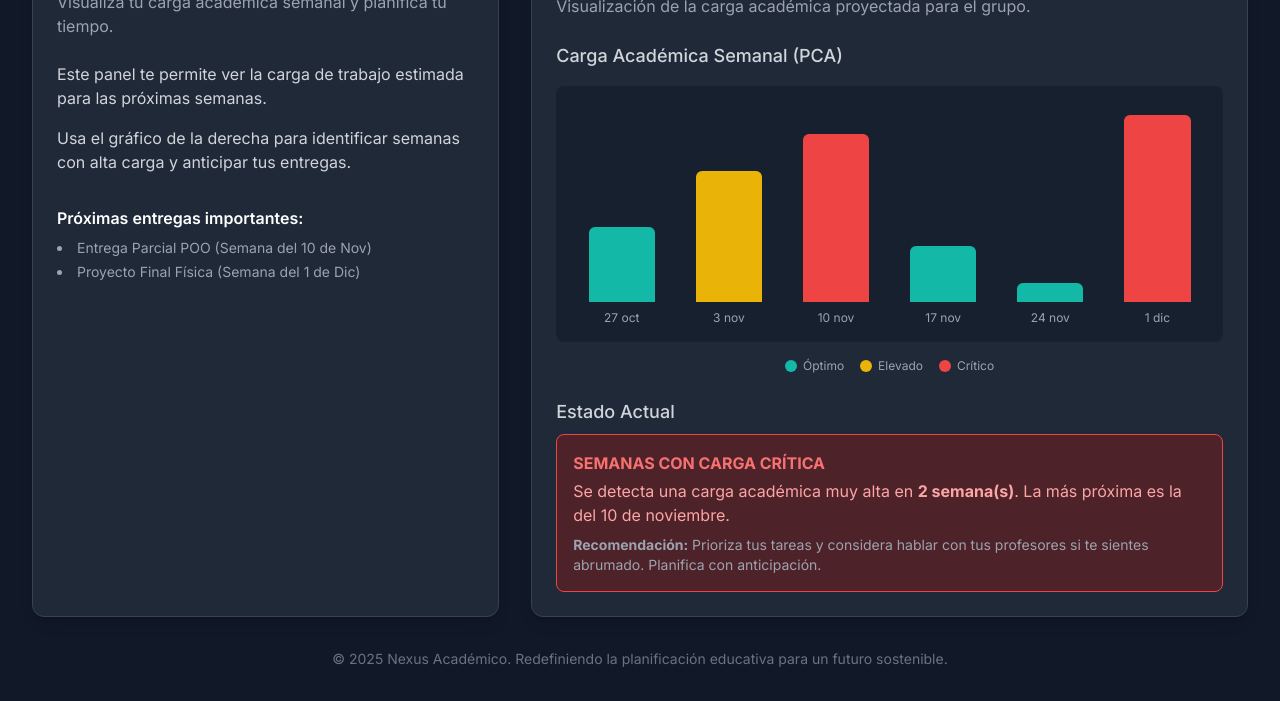
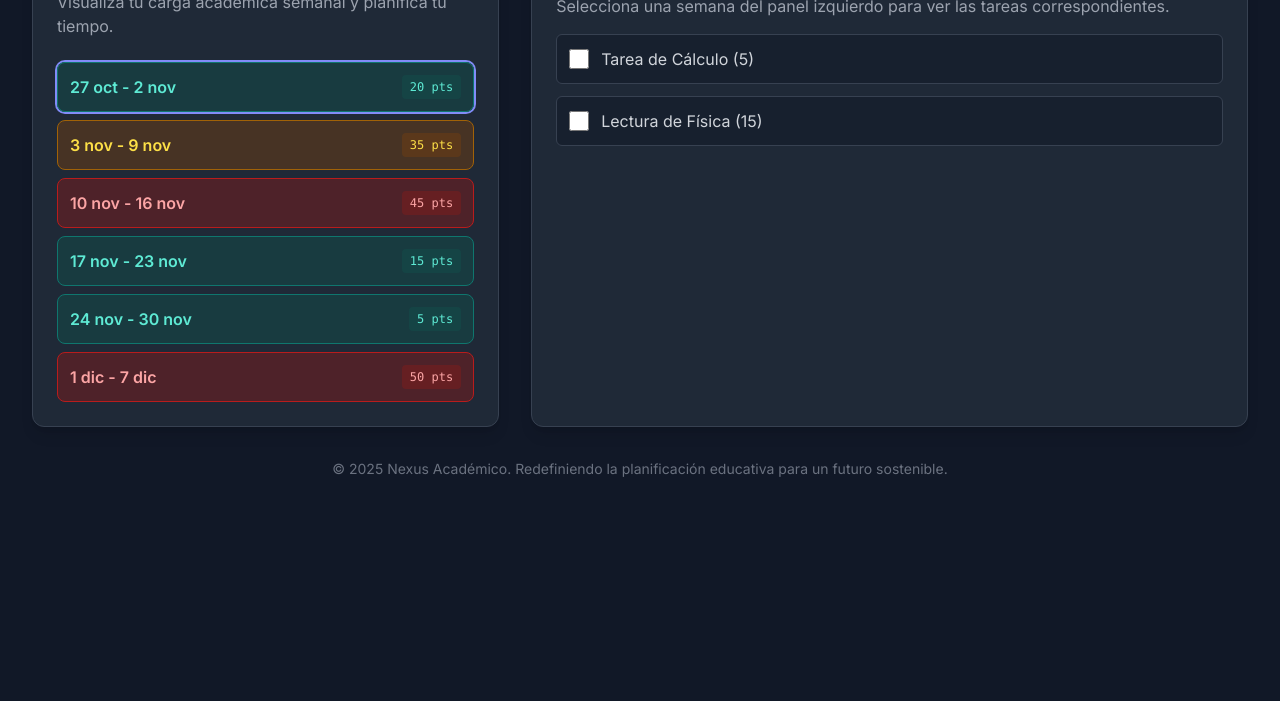
Before and after one commit to NotJavas/Hackathon, a plain HTML site: page src/pages/StudentPanel.html in a window 1280 px wide. Shown: the part 207-908 px from the top of the page. After the commit the page ends 800 px from the top, so only its background shows below. Drawn offline with nearby package versions, Linux system fonts and the light colour scheme.

Commit message:
cambiazo

```diff
--- a/src/pages/StudentPanel.html
+++ b/src/pages/StudentPanel.html
@@ -66,44 +66,18 @@
             <div class="lg:col-span-2 card p-6 shadow-lg">
                 <h2 class="text-xl font-semibold mb-1 text-white">Panel del Alumno</h2>
                 <p class="text-gray-400 mb-6">Visualiza tu carga académica semanal y planifica tu tiempo.</p>
-
-                <div class="space-y-4 text-gray-300">
-                    <p>Este panel te permite ver la carga de trabajo estimada para las próximas semanas.</p>
-                    <p>Usa el gráfico de la derecha para identificar semanas con alta carga y anticipar tus entregas.</p>
-                    <div class="pt-4">
-                        <h3 class="font-semibold text-white">Próximas entregas importantes:</h3>
-                        <ul class="list-disc list-inside mt-2 text-sm text-gray-400 space-y-1">
-                            <li>Entrega Parcial POO (Semana del 10 de Nov)</li>
-                            <li>Proyecto Final Física (Semana del 1 de Dic)</li>
-                        </ul>
-                    </div>
+                <div id="weeks-list" class="space-y-2">
+                    <!-- Las semanas se generarán con JS -->
+                    <p class="text-gray-500">Cargando semanas...</p>
                 </div>
             </div>
 
             <!-- Right Column: Nexus Analysis -->
             <div class="lg:col-span-3 card p-6 shadow-lg">
-                <h2 class="text-xl font-semibold mb-2 text-white">Análisis de Nexus</h2>
-                <p class="text-gray-400 mb-6">Visualización de la carga académica proyectada para el grupo.</p>
-
-                <!-- Chart Area -->
-                <div class="mb-6">
-                    <h3 class="text-lg font-medium text-gray-300 mb-4">Carga Académica Semanal (PCA)</h3>
-                    <div class="w-full h-64 bg-gray-900/50 p-4 rounded-lg flex items-end justify-around gap-2" id="chart-container">
-                        <!-- Bars will be generated by JS -->
-                    </div>
-                    <div class="flex justify-center gap-4 mt-4 text-xs text-gray-400">
-                        <span class="flex items-center gap-1.5"><span class="w-3 h-3 rounded-full bg-teal-500"></span>Óptimo</span>
-                        <span class="flex items-center gap-1.5"><span class="w-3 h-3 rounded-full bg-yellow-500"></span>Elevado</span>
-                        <span class="flex items-center gap-1.5"><span class="w-3 h-3 rounded-full bg-red-500"></span>Crítico</span>
-                    </div>
-                </div>
-
-                <!-- Alert/Feedback Box -->
-                <div>
-                    <h3 class="text-lg font-medium text-gray-300 mb-2">Estado Actual</h3>
-                    <div id="feedback-box" class="p-4 rounded-lg min-h-[120px] transition-colors border border-gray-700">
-                        <p class="text-gray-500">Aquí verás un análisis de tu carga académica semanal...</p>
-                    </div>
+                <div id="tasks-view">
+                    <h2 class="text-xl font-semibold mb-2 text-white">Detalle de Tareas</h2>
+                    <p class="text-gray-400">Selecciona una semana del panel izquierdo para ver las tareas correspondientes.</p>
+                    <ul id="tasks-list" class="mt-4 space-y-3"></ul>
                 </div>
             </div>
 
@@ -115,21 +89,46 @@
 
     <script>
         document.addEventListener('DOMContentLoaded', () => {
-            const chartContainer = document.getElementById('chart-container');
-            const feedbackBox = document.getElementById('feedback-box');
+            const weeksListContainer = document.getElementById('weeks-list');
+            const tasksListContainer = document.getElementById('tasks-list');
+            const tasksViewTitle = document.querySelector('#tasks-view h2');
 
             const MAX_LOAD = 60; // Max value for chart height
 
             // --- Initial State: Pre-existing academic load ---
             // Key: Start date of the week (Monday)
-            let academicLoad = {
-                '2025-10-27': { base: 20, tasks: ["Tarea de Cálculo (5)", "Lectura de Física (15)"] }, // Semana actual
-                '2025-11-03': { base: 35, tasks: ["Ensayo Estructura de Datos (10)", "Examen Rápido Cálculo (10)", "Avance POO (15)"] },
-                '2025-11-10': { base: 45, tasks: ["Entrega Parcial POO (15)", "Examen Parcial Cálculo (25)", "Tarea Física (5)"] },
-                '2025-11-17': { base: 15, tasks: ["Tarea simple POO (5)", "Lecturas (10)"] },
-                '2025-11-24': { base: 5, tasks: ["Tarea Física (5)"] },
-                '2025-12-01': { base: 50, tasks: ["Proyecto Final Física (25)", "Proyecto Final POO (25)"] },
+            let initialAcademicLoad = {
+                '2025-10-27': { base: 20, tasks: [{text: "Tarea de Cálculo (5)", completed: false}, {text: "Lectura de Física (15)", completed: false}] },
+                '2025-11-03': { base: 35, tasks: [{text: "Ensayo Estructura de Datos (10)", completed: false}, {text: "Examen Rápido Cálculo (10)", completed: false}, {text: "Avance POO (15)", completed: false}] },
+                '2025-11-10': { base: 45, tasks: [{text: "Entrega Parcial POO (15)", completed: false}, {text: "Examen Parcial Cálculo (25)", completed: false}, {text: "Tarea Física (5)", completed: false}] },
+                '2025-11-17': { base: 15, tasks: [{text: "Tarea simple POO (5)", completed: false}, {text: "Lecturas (10)", completed: false}] },
+                '2025-11-24': { base: 5, tasks: [{text: "Tarea Física (5)", completed: false}] },
+                '2025-12-01': { base: 50, tasks: [{text: "Proyecto Final Física (25)", completed: false}, {text: "Proyecto Final POO (25)", completed: false}] },
             };
+
+            // --- Shared Data Functions ---
+            function getSharedAcademicLoad() {
+                const storedData = localStorage.getItem('academicLoad');
+                if (storedData) {
+                    let data = JSON.parse(storedData);
+                    // Convert task strings to objects if needed (for backward compatibility)
+                    Object.keys(data).forEach(week => {
+                        if (data[week].tasks.length > 0 && typeof data[week].tasks[0] === 'string') {
+                            data[week].tasks = data[week].tasks.map(taskText => ({ text: taskText, completed: false }));
+                        }
+                    });
+                    return data;
+                }
+                localStorage.setItem('academicLoad', JSON.stringify(initialAcademicLoad));
+                return initialAcademicLoad;
+            }
+
+            function setSharedAcademicLoad(data) {
+                localStorage.setItem('academicLoad', JSON.stringify(data));
+            }
+
+            let academicLoad = getSharedAcademicLoad();
+
 
             // --- Utility Functions ---
             function getStartOfWeek(date) {
@@ -152,84 +151,90 @@
             }
 
             function getLoadColor(load) {
-                if (load >= 45) return 'bg-red-500'; // Critical
-                if (load >= 30) return 'bg-yellow-500'; // Elevated
-                return 'bg-teal-500'; // Optimal
+                if (load >= 45) return { text: 'text-red-300', bg: 'bg-red-900/50', border: 'border-red-700' }; // Critical
+                if (load >= 30) return { text: 'text-yellow-300', bg: 'bg-yellow-900/50', border: 'border-yellow-700' }; // Elevated
+                return { text: 'text-teal-300', bg: 'bg-teal-900/50', border: 'border-teal-700' }; // Optimal
             }
 
-            // --- Core Functions ---
-            function renderChart(highlightWeek = null) {
-                chartContainer.innerHTML = '';
+            function renderTasks(weekStart) {
+                const weekData = academicLoad[weekStart];
+                const weekLabel = getWeekLabel(weekStart);
+                tasksViewTitle.textContent = `Tareas para la semana del ${weekLabel}`;
+                tasksListContainer.innerHTML = '';
+
+                if (weekData && weekData.tasks.length > 0) {
+                    weekData.tasks.forEach((task, index) => {
+                        const li = document.createElement('li');
+                        li.className = `flex items-center justify-between bg-gray-900/50 p-3 rounded-md border border-gray-700 transition-all ${task.completed ? 'opacity-50' : ''}`;
+
+                        const label = document.createElement('label');
+                        label.className = 'flex items-center gap-3 cursor-pointer';
+
+                        const checkbox = document.createElement('input');
+                        checkbox.type = 'checkbox';
+                        checkbox.checked = task.completed;
+                        checkbox.className = 'h-5 w-5 rounded bg-gray-700 border-gray-600 text-indigo-600 focus:ring-indigo-500';
+                        checkbox.onchange = () => {
+                            academicLoad[weekStart].tasks[index].completed = checkbox.checked;
+                            setSharedAcademicLoad(academicLoad);
+                            renderTasks(weekStart); // Re-render to apply styles
+                        };
+
+                        const span = document.createElement('span');
+                        span.className = `text-gray-300 ${task.completed ? 'line-through' : ''}`;
+                        span.textContent = task.text;
+
+                        label.append(checkbox, span);
+                        li.appendChild(label);
+                        tasksListContainer.appendChild(li);
+                    });
+                } else {
+                    tasksListContainer.innerHTML = `<li class="text-gray-500">No hay tareas asignadas para esta semana.</li>`;
+                }
+            }
+
+            function renderWeeksList() {
+                weeksListContainer.innerHTML = '';
                 Object.keys(academicLoad).sort().forEach(weekStart => {
-                    const loadData = academicLoad[weekStart];
-                    const load = loadData.base;
-                    const heightPercentage = (load / MAX_LOAD) * 100;
+                    const weekData = academicLoad[weekStart];
+                    const colors = getLoadColor(weekData.base);
+                    const weekLabel = getWeekLabel(weekStart);
 
-                    const barContainer = document.createElement('div');
-                    barContainer.className = 'flex flex-col h-full items-center justify-end w-full tooltip';
+                    const weekElement = document.createElement('div');
+                    weekElement.className = `p-3 rounded-lg border cursor-pointer transition-colors hover:bg-gray-700 ${colors.bg} ${colors.border}`;
+                    weekElement.dataset.week = weekStart;
+                    weekElement.innerHTML = `
+                        <div class="flex justify-between items-center">
+                            <span class="font-semibold ${colors.text}">${weekLabel}</span>
+                            <span class="text-xs font-mono px-2 py-1 rounded ${colors.bg} ${colors.text}">${weekData.base} pts</span>
+                        </div>
+                    `;
 
-                    const tooltipText = document.createElement('span');
-                    tooltipText.className = 'tooltip-text';
-                    tooltipText.innerHTML = `<strong>Carga: ${load} pts</strong><br>${loadData.tasks.join('<br>')}`;
+                    weekElement.addEventListener('click', () => {
+                        document.querySelectorAll('#weeks-list > div').forEach(el => el.classList.remove('ring-2', 'ring-indigo-400'));
+                        weekElement.classList.add('ring-2', 'ring-indigo-400');
+                        renderTasks(weekStart);
+                    });
 
-                    const bar = document.createElement('div');
-                    bar.className = `chart-bar w-10/12 md:w-8/12 rounded-t-md ${getLoadColor(load)}`;
-                    bar.style.height = `${heightPercentage}%`;
-
-                    if(highlightWeek === weekStart) {
-                         bar.classList.add('ring-2', 'ring-offset-2', 'ring-indigo-400', 'ring-offset-gray-900/50');
-                    }
-
-                    const label = document.createElement('p');
-                    label.className = 'text-xs text-center mt-2 text-gray-400';
-                    const date = new Date(weekStart + 'T00:00:00Z');
-                    label.textContent = `${date.getUTCDate()} ${date.toLocaleString('es-MX', { month: 'short', timeZone: 'UTC' })}`;
-
-                    barContainer.appendChild(tooltipText);
-                    barContainer.appendChild(bar);
-                    barContainer.appendChild(label);
-                    chartContainer.appendChild(barContainer);
+                    weeksListContainer.appendChild(weekElement);
                 });
             }
 
-            function analyzeAndFeedback() {
-                const criticalWeeks = Object.entries(academicLoad).filter(([week, data]) => data.base >= 45);
-                const elevatedWeeks = Object.entries(academicLoad).filter(([week, data]) => data.base >= 30 && data.base < 45);
-
-                let feedbackHTML = '';
-                let bgColor = '';
-                let borderColor = '';
-
-                if (criticalWeeks.length > 0) {
-                    bgColor = 'bg-red-900/50';
-                    borderColor = 'border-red-500';
-                    feedbackHTML = `
-                        <h4 class="font-bold text-red-400">SEMANAS CON CARGA CRÍTICA</h4>
-                        <p class="text-red-300 mt-1">Se detecta una carga académica muy alta en <strong>${criticalWeeks.length} semana(s)</strong>. La más próxima es la del ${new Date(criticalWeeks[0][0]+'T00:00:00Z').toLocaleDateString('es-ES', {day:'numeric', month:'long', timeZone: 'UTC'})}.</p>
-                        <p class="text-gray-400 mt-2 text-sm"><strong>Recomendación:</strong> Prioriza tus tareas y considera hablar con tus profesores si te sientes abrumado. Planifica con anticipación.</p>`;
-                } else if (elevatedWeeks.length > 0) {
-                    bgColor = 'bg-yellow-900/50';
-                    borderColor = 'border-yellow-500';
-                    feedbackHTML = `
-                        <h4 class="font-bold text-yellow-400">SEMANAS CON CARGA ELEVADA</h4>
-                        <p class="text-yellow-300 mt-1">Hay <strong>${elevatedWeeks.length} semana(s)</strong> con una carga de trabajo considerable. Mantén una buena organización.</p>
-                        <p class="text-gray-400 mt-2 text-sm">Asegúrate de no dejar las cosas para el último momento durante estos periodos.</p>`;
-                } else {
-                    bgColor = 'bg-teal-900/50';
-                    borderColor = 'border-teal-500';
-                    feedbackHTML = `
-                        <h4 class="font-bold text-teal-400">CARGA ACADÉMICA BALANCEADA</h4>
-                        <p class="text-teal-300 mt-1">Tu calendario académico parece bien distribuido por ahora. ¡Sigue así!</p>
-                        <p class="text-gray-400 mt-2 text-sm">Aprovecha las semanas de baja carga para adelantar lecturas o proyectos.</p>`;
+            // --- Initial Render ---
+            // Listen for changes from other tabs/windows
+            window.addEventListener('storage', (event) => {
+                if (event.key === 'academicLoad') {
+                    academicLoad = getSharedAcademicLoad();
+                    renderWeeksList();
                 }
-
-                feedbackBox.innerHTML = feedbackHTML;
-                feedbackBox.className = `p-4 rounded-lg min-h-[120px] transition-colors border ${bgColor} ${borderColor}`;
+            });
+            renderWeeksList();
+            // Opcional: Cargar las tareas de la primera semana por defecto
+            const firstWeek = Object.keys(academicLoad).sort()[0];
+            if (firstWeek) {
+                renderTasks(firstWeek);
+                document.querySelector(`[data-week="${firstWeek}"]`).classList.add('ring-2', 'ring-indigo-400');
             }
-
-            // --- Initial Render ---
-            renderChart();
-            analyzeAndFeedback();
         });
     </script>
 </body>
```
Also changed, not shown: src/pages/CoordinatorPanel.html (+18 -0 lines), src/pages/TeacherPanel.html (+25 -14 lines).
